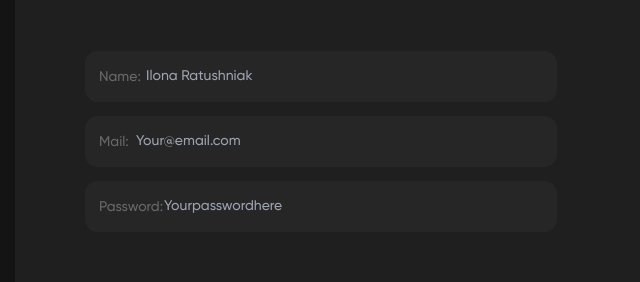
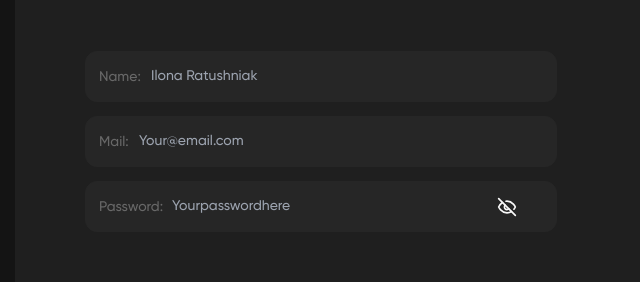
Before and after one commit to georgijbudik/read-journey, a Next.js app: page /register in a window 1280 px wide. Shown: the part 416-698 px from the top of the page, without its empty margins (17-657 px from the left). Built offline with nearby package versions, Linux system fonts and the light colour scheme.

Commit message:
fix: added show password

```diff
--- a/app/(auth)/login/_components/login-form.tsx
+++ b/app/(auth)/login/_components/login-form.tsx
@@ -53,7 +53,7 @@ const LoginForm = () => {
             <input
               placeholder="Your@email.com"
               className={cn(
-                "w-full h-full py-[14px] md:py-4 pl-[50px]  text-primary text-xs md:text-sm md:font-medium relative rounded-xl bg-muted border border-muted outline-0",
+                "w-full h-full py-[14px] md:py-4 pl-[49px] md:pl-[53px] text-primary text-xs md:text-sm md:font-medium relative rounded-xl bg-muted border border-muted outline-0",
                 touchedFields.mail
                   ? errors.mail
                     ? "border border-accent-red"
@@ -106,9 +106,10 @@ const LoginForm = () => {
         <div>
           <div className="relative">
             <input
+              type={showPassword ? "text" : "password"}
               placeholder="Yourpasswordhere"
               className={cn(
-                "w-full h-full py-[14px] md:py-4 pl-[80px] text-primary text-xs md:text-sm md:font-medium relative rounded-xl bg-muted border border-muted outline-0",
+                "w-full h-full py-[14px] md:py-4 pl-[78px] md:pl-[86px] text-primary text-xs md:text-sm md:font-medium relative rounded-xl bg-muted border border-muted outline-0",
                 touchedFields.password
                   ? errors.password
                     ? "border border-accent-red"
@@ -117,6 +118,24 @@ const LoginForm = () => {
               )}
               {...register("password")}
             />
+
+            {showPassword ? (
+              <button
+                className="absolute top-[50%] translate-y-[-50%] right-10"
+                onClick={onShowPasswordChange}
+                type="button"
+              >
+                <Eye className="stroke-primary h-[18px] w-[18px] md:h-[20px] md:w-[20px]" />
+              </button>
+            ) : (
+              <button
+                className="absolute top-[50%] translate-y-[-50%] right-10"
+                onClick={onShowPasswordChange}
+                type="button"
+              >
+                <EyeOff className="stroke-primary h-[18px] w-[18px] md:h-[20px] md:w-[20px]" />
+              </button>
+            )}
 
             {touchedFields.password ? (
               errors.password ? (
--- a/app/(auth)/register/_components/registration-form.tsx
+++ b/app/(auth)/register/_components/registration-form.tsx
@@ -50,7 +50,7 @@ const RegistrationForm = () => {
             <input
               placeholder="Ilona Ratushniak"
               className={cn(
-                "w-full h-full py-[14px] md:py-4 pl-[60px] text-primary text-xs md:text-sm md:font-medium relative rounded-xl bg-muted border border-muted outline-0",
+                "w-full h-full py-[14px] md:py-4 pl-[59px] md:pl-[65px] text-primary text-xs md:text-sm md:font-medium relative rounded-xl bg-muted border border-muted outline-0",
                 touchedFields.name
                   ? errors.name
                     ? "border border-accent-red"
@@ -104,7 +104,7 @@ const RegistrationForm = () => {
             <input
               placeholder="Your@email.com"
               className={cn(
-                "w-full h-full py-[14px] md:py-4 pl-[50px]  text-primary text-xs md:text-sm md:font-medium relative rounded-xl bg-muted border border-muted outline-0",
+                "w-full h-full py-[14px] md:py-4 pl-[49px] md:pl-[53px] text-primary text-xs md:text-sm md:font-medium relative rounded-xl bg-muted border border-muted outline-0",
                 touchedFields.mail
                   ? errors.mail
                     ? "border border-accent-red"
@@ -156,9 +156,10 @@ const RegistrationForm = () => {
         <div>
           <div className="relative">
             <input
+              type={showPassword ? "text" : "password"}
               placeholder="Yourpasswordhere"
               className={cn(
-                "w-full h-full py-[14px] md:py-4 pl-[78px]  text-primary text-xs md:text-sm md:font-medium relative rounded-xl bg-muted border border-muted outline-0",
+                "w-full h-full py-[14px] md:py-4 pl-[78px] md:pl-[86px] text-primary text-xs md:text-sm md:font-medium relative rounded-xl bg-muted border border-muted outline-0",
                 touchedFields.password
                   ? errors.password
                     ? "border border-accent-red"
@@ -167,6 +168,24 @@ const RegistrationForm = () => {
               )}
               {...register("password")}
             />
+
+            {showPassword ? (
+              <button
+                className="absolute top-[50%] translate-y-[-50%] right-10"
+                onClick={onShowPasswordChange}
+                type="button"
+              >
+                <Eye className="stroke-primary h-[18px] w-[18px] md:h-[20px] md:w-[20px]" />
+              </button>
+            ) : (
+              <button
+                className="absolute top-[50%] translate-y-[-50%] right-10"
+                onClick={onShowPasswordChange}
+                type="button"
+              >
+                <EyeOff className="stroke-primary h-[18px] w-[18px] md:h-[20px] md:w-[20px]" />
+              </button>
+            )}
 
             {touchedFields.password ? (
               errors.password ? (
```
